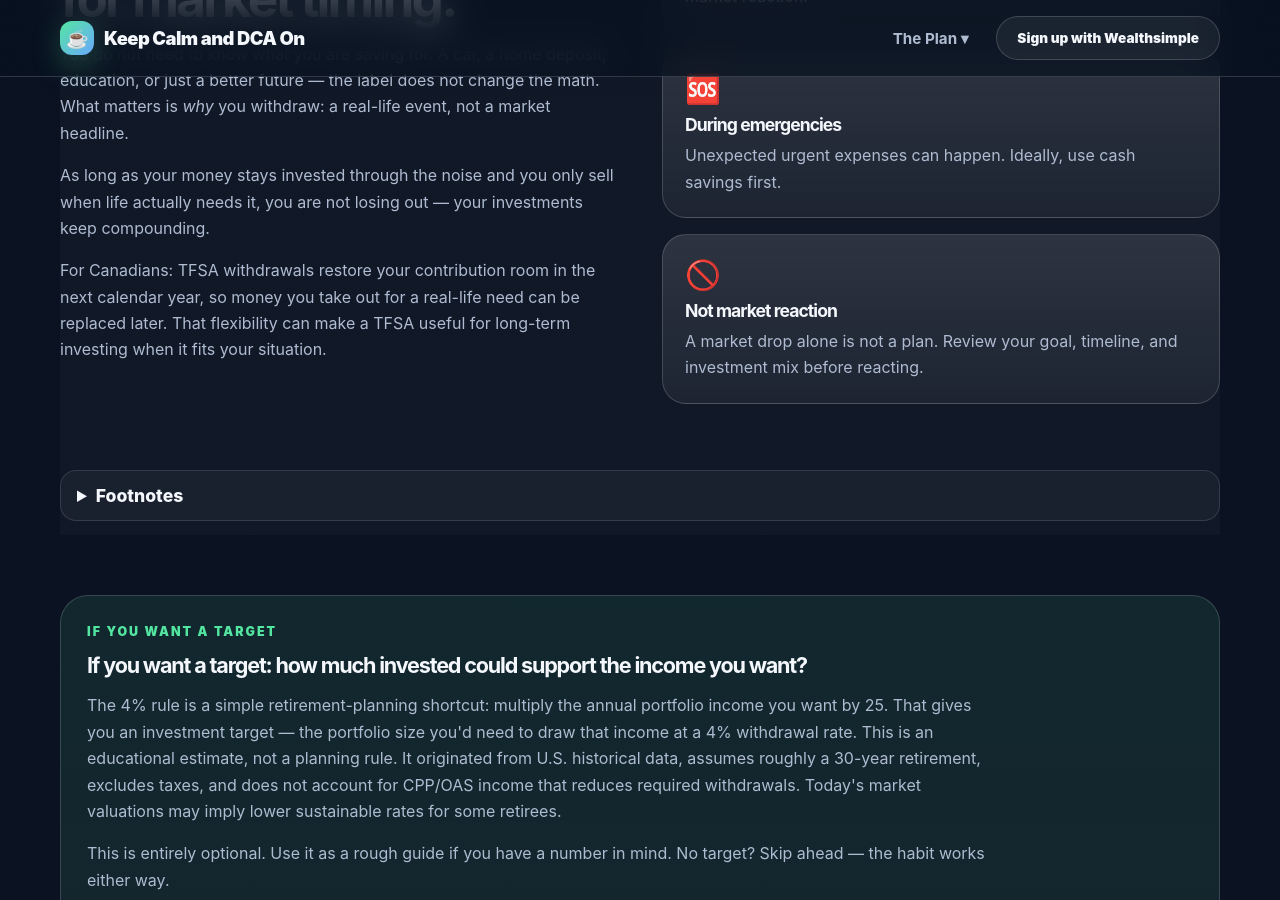
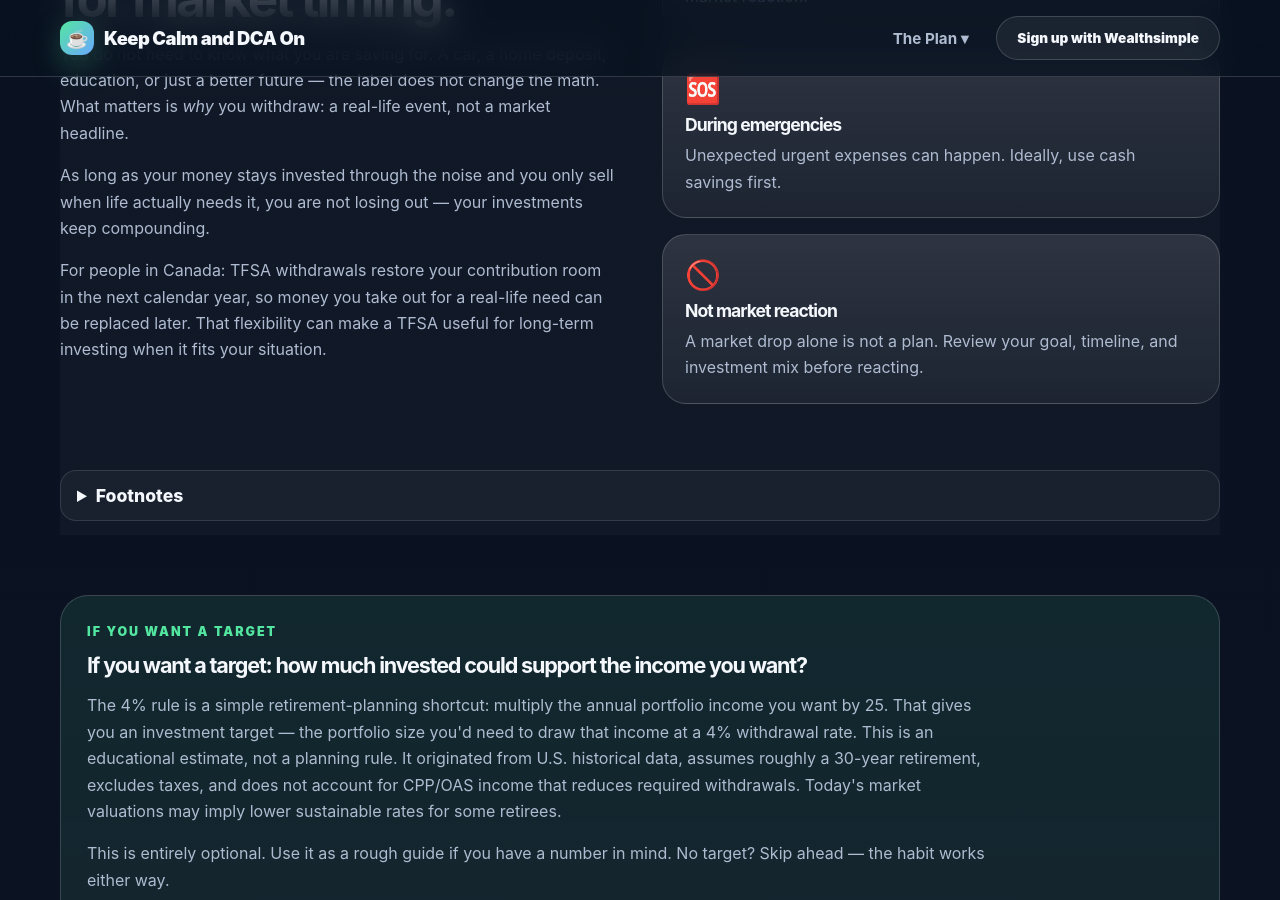
Before and after one commit to thestamp/dcathedip, a Jekyll site: the page built from index.html, in a window 1280 px wide and 900 px high, scrolled down 4483 px. Built offline with Jekyll 4.4.1, drawn with Linux system fonts in a browser that asks for light colours; some of the changed text lies outside the part shown.

Commit message:
Make content inclusive of Canadian residents (not just citizens)
- 'New to investing?': 'Canadians' → 'anyone living in Canada'
- 'For Canadian investors' → 'For Canadian investors and residents'
- FAQ: 'Canadians use a TFSA' → 'Canadian residents use a TFSA'
- FAQ: 'What ETFs do Canadians use' → 'What ETFs do Canadian investors use'
- 'For Canadians: TFSA withdrawals' → 'For people in Canada: TFSA withdrawals'

TFSA/FHSA/RRSP eligibility is based on tax residency with a valid SIN,
not citizenship. Non-citizen residents (PRs, work permit holders,
international students) should not feel excluded from this content.

```diff
--- a/index.html
+++ b/index.html
@@ -185,7 +185,7 @@
               As long as your money stays invested through the noise and you only sell when life actually needs it, you are not losing out — your investments keep compounding.
             </p>
             <p>
-              For Canadians: TFSA withdrawals restore your contribution room in the next calendar year, so money you
+              For people in Canada: TFSA withdrawals restore your contribution room in the next calendar year, so money you
               take out for a real-life need can be replaced later. That flexibility can make a TFSA useful for long-term
               investing when it fits your situation.
             </p>
@@ -266,7 +266,7 @@
       <!-- New to investing? -->
       <div class="etf-intro" style="margin-top:32px; padding:22px 26px; border:1px solid var(--border); border-radius:20px; background:rgba(255,255,255,0.035);">
         <p class="eyebrow" style="margin-bottom:8px;">New to investing?</p>
-        <p style="margin:0 0 8px;">If you are just getting started, Wealthsimple has a straightforward guide covering account types, investment options, and how to place your first trade — written for Canadians who have never invested before.</p>
+        <p style="margin:0 0 8px;">If you are just getting started, Wealthsimple has a straightforward guide covering account types, investment options, and how to place your first trade — written for anyone living in Canada who has never invested before.</p>
         <p style="margin:0;"><a href="https://www.wealthsimple.com/en-ca/learn/how-to-start-investing-in-canada-newcomers#types_of_investments_available_in_canada" target="_blank" rel="nofollow noopener" style="color:var(--green);">How to start investing in Canada ↗</a></p>
       </div>
 
@@ -326,7 +326,7 @@
       <!-- TFSA section -->
       <div class="tfsa-subsection split" style="margin-top:60px">
         <div>
-          <p class="eyebrow">For Canadian investors</p>
+          <p class="eyebrow">For Canadian investors and residents</p>
           <h2>Start with an FHSA and a TFSA</h2>
           <p>Open an FHSA as early as possible — <strong>no contribution needed.</strong> Contribution room starts building the year you open the account (even with a $0 balance), and you can carry forward unused room to future years. When you are ready to contribute, you get tax deductions and tax-free withdrawals for a first home.</p>
           <p>Alongside your FHSA, a TFSA is the most flexible account. Tax-free gains with tax-free withdrawals for any reason — no penalties, no restrictions. Unlike an FHSA (tied to a home purchase) or an RRSP (taxed on withdrawal), TFSA money is yours for any life event.</p>
@@ -852,11 +852,11 @@
     </details>
     <details>
       <summary>Can I dollar-cost average in a TFSA?</summary>
-      <p>Yes. Many Canadians use a TFSA for recurring ETF investments when they have contribution room. Confirm your official TFSA room and account fit before contributing.</p>
+      <p>Yes. Many Canadian residents use a TFSA for recurring ETF investments when they have contribution room. Confirm your official TFSA room and account fit before contributing.</p>
     </details>
     <details>
-      <summary>What ETFs do Canadians use for DCA?</summary>
-      <p>Many Canadians research broad-market or all-in-one ETFs for long-term DCA. Examples include Canadian-listed ETFs that cover U.S., Canadian, or global markets. Compare fees, holdings, risk rating, and account fit before choosing.</p>
+      <summary>What ETFs do Canadian investors use for DCA?</summary>
+      <p>Many Canadian investors research broad-market or all-in-one ETFs for long-term DCA. Examples include Canadian-listed ETFs that cover U.S., Canadian, or global markets. Compare fees, holdings, risk rating, and account fit before choosing.</p>
     </details>
     <details>
       <summary>What is the Rule of 72?</summary>
```
